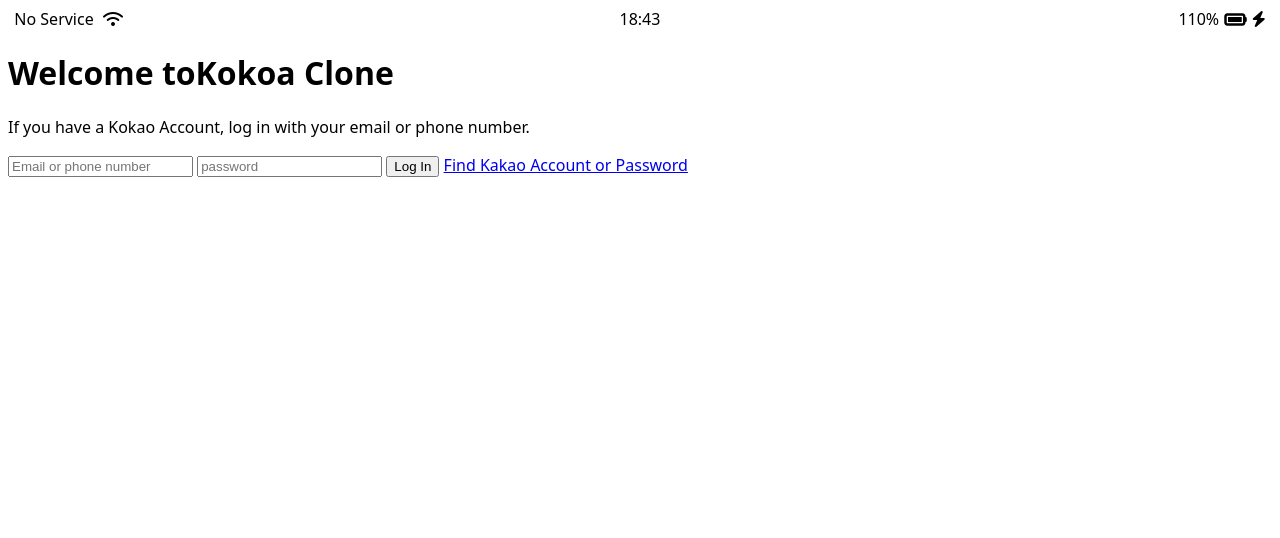
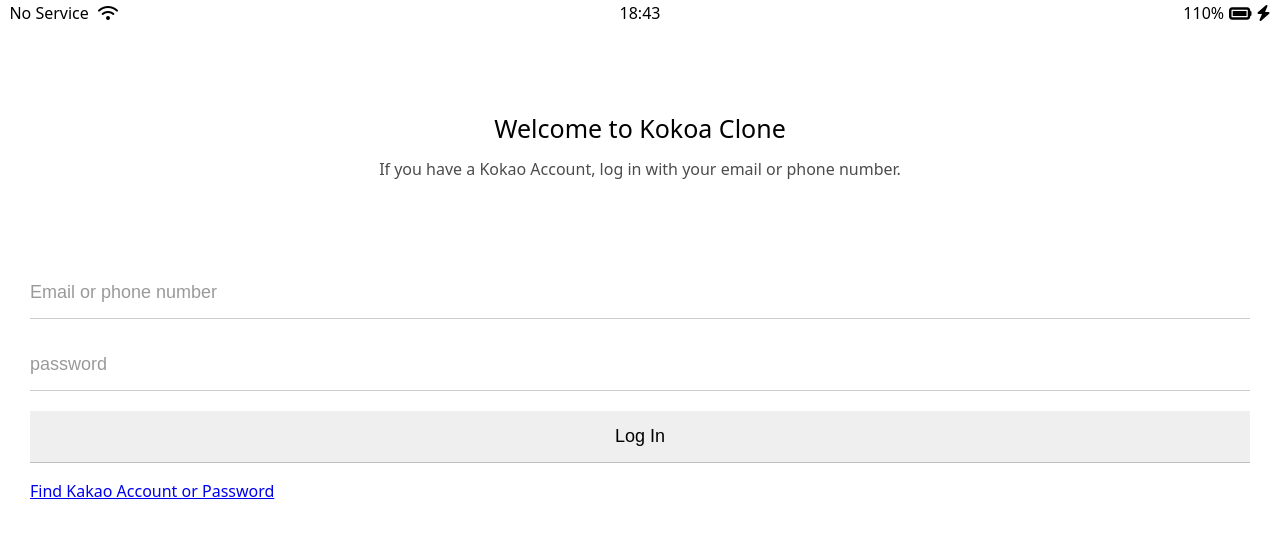
Before and after one commit to ClearLove97/kokoa-clone-2023, a plain HTML site: page screenshots/index.html in a window 1280 px wide. Drawn offline with Linux system fonts and the light colour scheme.

Commit message:
adds title and form transition
title & form 태그 css 추가
input 태그 transition 으로 애니메이션 추가.

```diff
--- /dev/null
+++ b/screenshots/css/reset.css
@@ -0,0 +1,133 @@
+/* http://meyerweb.com/eric/tools/css/reset/
+   v2.0 | 20110126
+   License: none (public domain)
+*/
+
+html,
+body,
+div,
+span,
+applet,
+object,
+iframe,
+h1,
+h2,
+h3,
+h4,
+h5,
+h6,
+p,
+blockquote,
+pre,
+a,
+abbr,
+acronym,
+address,
+big,
+cite,
+code,
+del,
+dfn,
+em,
+img,
+ins,
+kbd,
+q,
+s,
+samp,
+small,
+strike,
+strong,
+sub,
+sup,
+tt,
+var,
+b,
+u,
+i,
+center,
+dl,
+dt,
+dd,
+ol,
+ul,
+li,
+fieldset,
+form,
+label,
+legend,
+table,
+caption,
+tbody,
+tfoot,
+thead,
+tr,
+th,
+td,
+article,
+aside,
+canvas,
+details,
+embed,
+figure,
+figcaption,
+footer,
+header,
+hgroup,
+menu,
+nav,
+output,
+ruby,
+section,
+summary,
+time,
+mark,
+audio,
+video {
+  margin: 0;
+  padding: 0;
+  border: 0;
+  font-size: 100%;
+  font: inherit;
+  vertical-align: baseline;
+}
+/* HTML5 display-role reset for older browsers */
+article,
+aside,
+details,
+figcaption,
+figure,
+footer,
+header,
+hgroup,
+menu,
+nav,
+section {
+  display: block;
+}
+body {
+  line-height: 1;
+}
+ol,
+ul {
+  list-style: none;
+}
+blockquote,
+q {
+  quotes: none;
+}
+blockquote:before,
+blockquote:after,
+q:before,
+q:after {
+  content: "";
+  content: none;
+}
+table {
+  border-collapse: collapse;
+  border-spacing: 0;
+}
+
+input:focus {
+  outline: none;
+}
--- /dev/null
+++ b/screenshots/css/status-bar.css
@@ -0,0 +1,23 @@
+.status-bar {
+  display: flex;
+  justify-content: center;
+  padding: 5px 3px;
+}
+.status-bar__column {
+  width: 33%;
+}
+.status-bar__column:first-child span {
+  margin-right: 5px;
+}
+.status-bar__column:nth-child(2) {
+  display: flex;
+  justify-content: center;
+}
+.status-bar__column:last-child {
+  display: flex;
+  justify-content: flex-end;
+  align-items: center;
+}
+.status-bar__column .fa-battery-full {
+  margin: 0px 5px;
+}
--- a/screenshots/css/styles.css
+++ b/screenshots/css/styles.css
@@ -1,26 +1,47 @@
+@import "reset.css";
+/* 자동적으로 만들어지는 웹페이지 디자인을 모두 초기화 할때 import 한다. */
+@import "status-bar.css";
+@import "variables.css";
 body {
   font-family: system-ui, -apple-system, BlinkMacSystemFont, "Segoe UI", Roboto,
     Oxygen, Ubuntu, Cantarell, "Open Sans", "Helvetica Neue", sans-serif;
 }
-.status-bar {
+
+.welcome-header {
+  margin: 90px 0px;
+  text-align: center;
   display: flex;
-  justify-content: center;
-}
-.status-bar__column {
-  width: 33%;
-}
-.status-bar__column:first-child span {
-  margin-right: 5px;
-}
-.status-bar__column:nth-child(2) {
-  display: flex;
-  justify-content: center;
-}
-.status-bar__column:last-child {
-  display: flex;
-  justify-content: flex-end;
+  flex-direction: column;
   align-items: center;
 }
-.status-bar__column .fa-battery-full {
-  margin: 0px 5px;
+.welcome-header__title {
+  margin-bottom: 20px;
+  font-size: 25px;
 }
+.welcome-header__text {
+  opacity: 0.7;
+  width: 60%;
+}
+
+#login-form {
+  display: flex;
+  flex-direction: column;
+  margin: 0px 30px;
+}
+
+#login-form input {
+  border: none;
+  padding: 15px 0px;
+  border-bottom: 1px solid rgba(0, 0, 0, 0.2);
+  font-size: 18px;
+  margin-bottom: 20px;
+  transition: border-color 0.3s ease-in-out;
+}
+
+#login-form input::placeholder {
+  color: rgba(0, 0, 0, 0.4);
+}
+
+#login-form input:focus {
+  border-color: var(--yellow);
+}
--- /dev/null
+++ b/screenshots/css/variables.css
@@ -0,0 +1,3 @@
+:root {
+  --yellow: #fae100;
+}
--- a/screenshots/index.html
+++ b/screenshots/index.html
@@ -27,7 +27,7 @@
     </div>
 
     <header class="welcome-header">
-      <h1 class="welcome-header__title">Welcome toKokoa Clone</h1>
+      <h1 class="welcome-header__title">Welcome to Kokoa Clone</h1>
       <p class="welcome-header__text">
         If you have a Kokao Account, log in with your email or phone number.
       </p>
```
